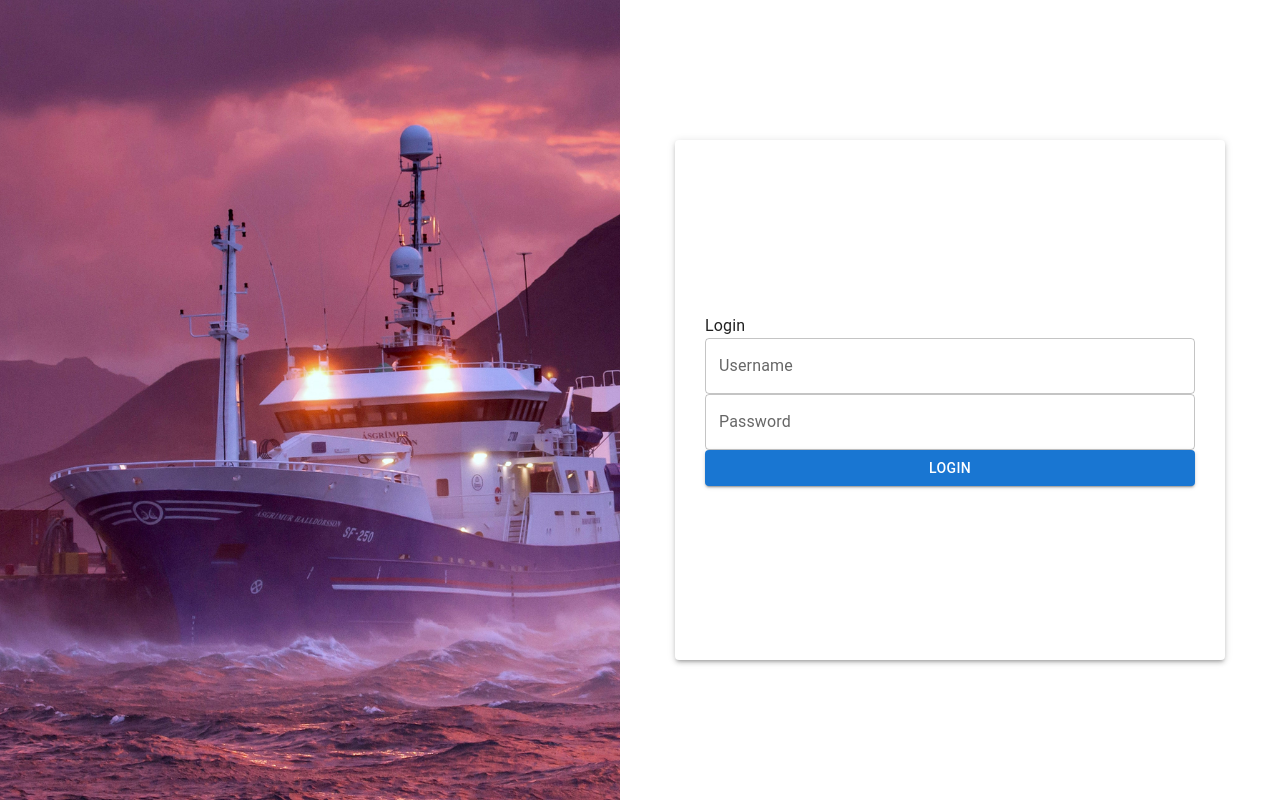
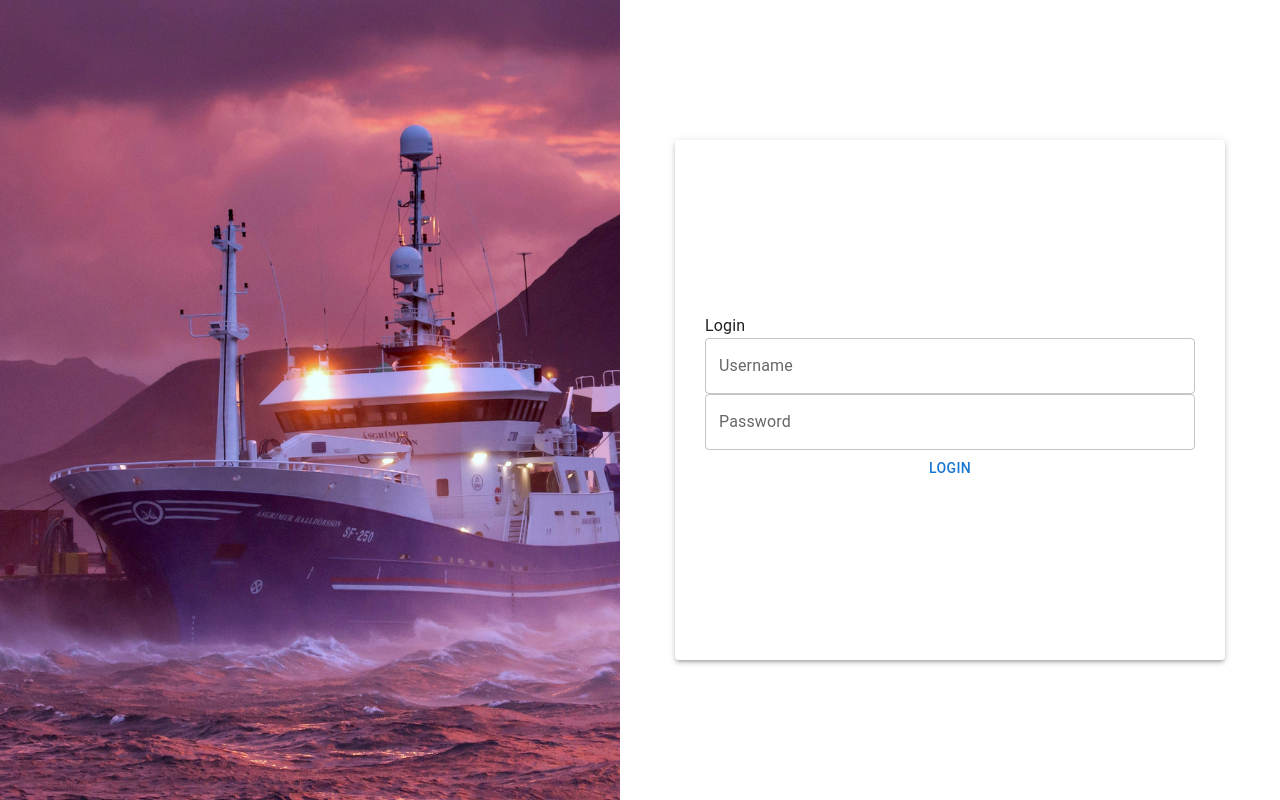
Before and after one commit to NikVAx/monitor-frontend, a React (Vite) app: page /login in a window 1280 px wide. Built offline with nearby package versions, Linux system fonts and the light colour scheme.

Commit message:
Add moq authService

```diff
--- a/src/pages/loginPage/loginPage.tsx
+++ b/src/pages/loginPage/loginPage.tsx
@@ -2,8 +2,15 @@ import Typography from "@mui/material/Typography";
 import TextField from "@mui/material/TextField";
 import s from "./loginPage.module.css";
 import { Button, Paper } from "@mui/material";
+import { useNavigate } from "react-router-dom";
+import { AuthService } from "@/services";
+import { useState } from "react";
 
 export function LoginPage() {
+  const navigate = useNavigate();
+  const [username, setUsername ] = useState("");
+  const [password, setPassword ] = useState("");
+
   return (
     <div className={s.container}>
       <div className={s.bgImage}></div>
@@ -18,14 +25,31 @@ export function LoginPage() {
             label="Username"
             defaultValue=""
             autoComplete="off"
+            value={username}
+            onChange={(event: React.ChangeEvent<HTMLInputElement>) => {
+              setUsername(event.target.value);
+            }}
           />
           <TextField
             id="outlined-password-input"
             label="Password"
             type="password"
             autoComplete="new-password"
+            value={password}
+            onChange={(event: React.ChangeEvent<HTMLInputElement>) => {
+              setPassword(event.target.value);
+            }}
           />
-          <Button variant="contained">
+          <Button variant="text" onClick={
+            () => {
+              const loginResult = AuthService.login(username, password);
+
+              if (loginResult == true) {
+                navigate("/")
+              }
+            }
+
+          }>
               Login
           </Button>
         </Paper>
--- /dev/null
+++ b/src/services/authService.ts
@@ -0,0 +1,34 @@
+
+interface IUser {
+    id: number,
+    username: string
+}
+
+export const AuthService = {
+    login: (username: string, password: string) => {
+        if (username == "admin" && password == "admin") {
+            localStorage.setItem("user", JSON.stringify({
+                id: 0,
+                username: username,
+            }))
+
+            return true;
+        }
+        else {
+            return false;
+        }
+    },
+
+    getCurrentUser: () => {
+        const userDataString = localStorage.getItem("user");
+        if (userDataString == null) {
+            return null;
+        }
+
+        return JSON.parse(userDataString) as IUser;
+    },
+
+    logout: () => {
+        localStorage.removeItem("user");
+    }
+}
--- /dev/null
+++ b/src/services/index.ts
@@ -0,0 +1 @@
+export * from "./authService"
```
